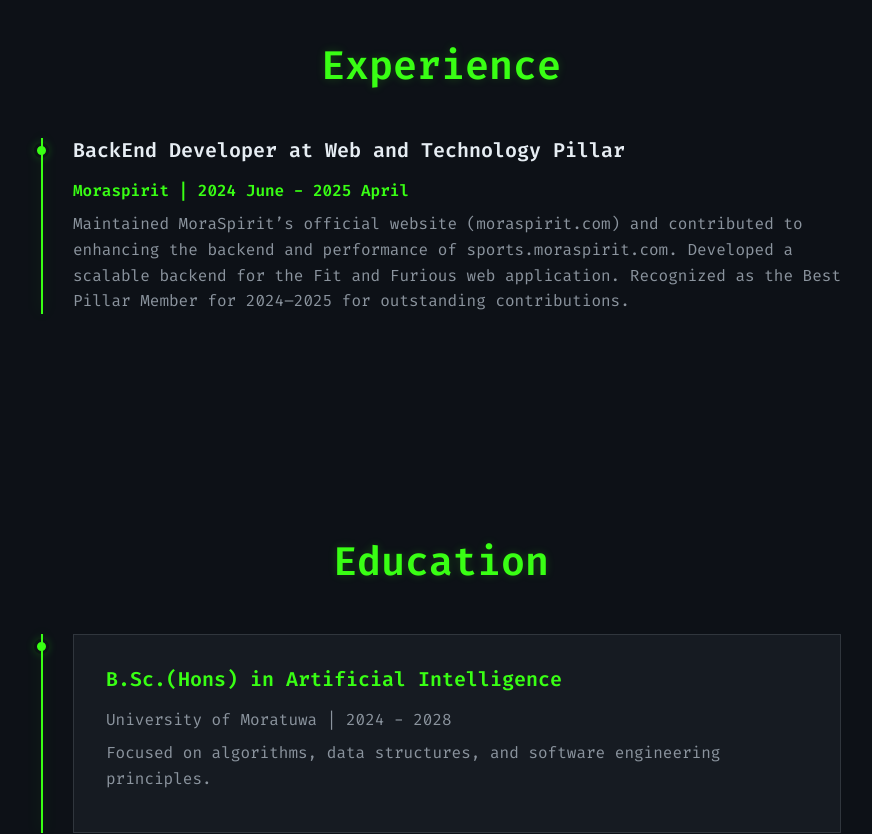
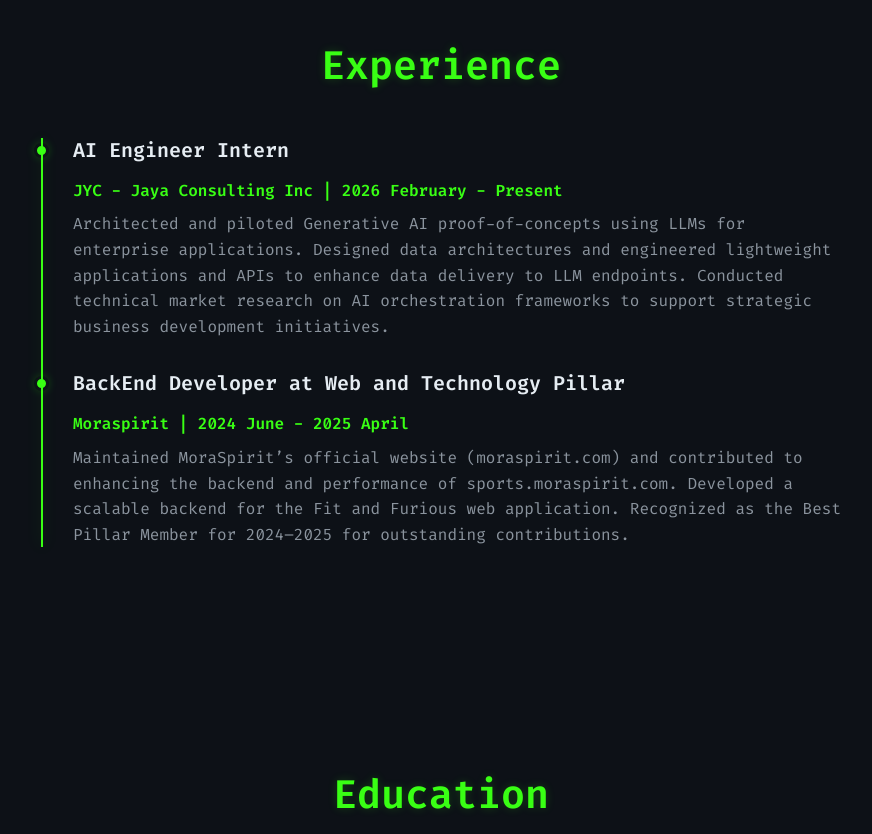
Before and after one commit to jv-ransika/itsransika, a Next.js app: page / in a window 1280 px wide. Shown: the part 1540-2374 px from the top of the page, without its empty margins (199-1071 px from the left). Built offline with nearby package versions, Linux system fonts and the light colour scheme.

Commit message:
add AI Engineer Intern experience to portfolio

```diff
--- a/data/portfolio.js
+++ b/data/portfolio.js
@@ -7,12 +7,18 @@ export const skillsData = [
 export const experienceData = [
     {
     id: 1,
+    date: "2026 February - Present",
+    title: "AI Engineer Intern",
+    company: "JYC - Jaya Consulting Inc",
+    description: `Architected and piloted Generative AI proof-of-concepts using LLMs for enterprise applications. Designed data architectures and engineered lightweight applications and APIs to enhance data delivery to LLM endpoints. Conducted technical market research on AI orchestration frameworks to support strategic business development initiatives.`,
+    },
+    {
+    id: 2,
     date: "2024 June - 2025 April",
     title: "BackEnd Developer at Web and Technology Pillar",
     company: "Moraspirit",
     description: "Maintained MoraSpirit’s official website (moraspirit.com) and contributed to enhancing the backend and performance of sports.moraspirit.com. Developed a scalable backend for the Fit and Furious web application. Recognized as the Best Pillar Member for 2024–2025 for outstanding contributions."
     },
-
 
 ];
 
```
